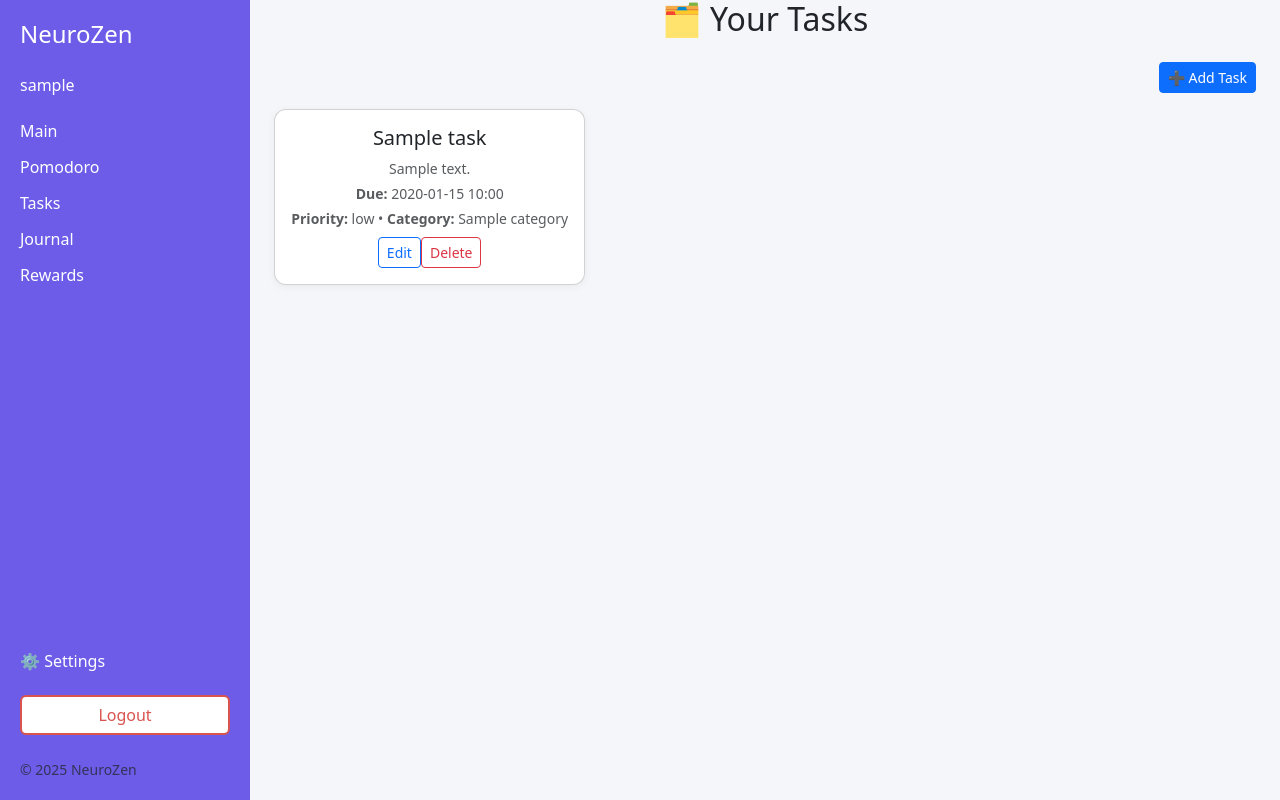
After one commit to nattkacz/NeuroZen, a Django app: page /tasks/ in a window 1280 px wide. The commit adds this page. Run offline with Django 5.2, Linux system fonts and the light colour scheme; a user stored in the database is signed in; tables that the repository leaves empty hold one stand-in row (values such as "Sample post"); some libraries are stand-ins or nearby versions.

Commit message:
Add create/list views for Task with tamplates and use DateTimeField for due_date

```diff
--- a/core/models.py
+++ b/core/models.py
@@ -91,7 +91,7 @@ class Category(models.Model):
         unique_together = ['name', 'user']
 
     def __str__(self):
-        return f"{self.name} ({self.user.username})"
+        return f"{self.name}"
 
     @classmethod
     def create_default_categories(cls, user):
@@ -121,7 +121,7 @@ class Task(models.Model):
     user = models.ForeignKey(User, on_delete=models.CASCADE)
     title = models.CharField(max_length=100)
     description = models.TextField(blank=True)
-    due_date = models.DateField(null=True, blank=True)
+    due_date = models.DateTimeField(null=True, blank=True)
     priority = models.CharField(max_length=20, choices=PRIORITY_CHOICES)
     status = models.CharField(max_length=20, choices=STATUS_CHOICES)
     category = models.ForeignKey(Category, on_delete=models.CASCADE, related_name='tasks')
@@ -131,7 +131,7 @@ class Task(models.Model):
     actual_completed_at = models.DateTimeField(null=True, blank=True, help_text='Actual time in minutes')
 
     def __str__(self):
-        return f"{self.title} ({self.user.username})"
+        return f"{self.title}"
 
     def save(self, *args, **kwargs):
         if self.status == 'completed' and not self.completed_at:
--- a/core/templates/core/dashboard.html
+++ b/core/templates/core/dashboard.html
@@ -25,7 +25,7 @@
         <div class="card-body text-center">
           <h5 class="card-title">Today's Tasks</h5>
           <p class="card-text text-muted">You have {{ tasks|length }} task{{ tasks|length|pluralize }} due today.</p>
-          <a href="#" class="btn btn-outline btn-sm">View Tasks</a>
+          <a href="{% url 'task_list' %}" class="btn btn-outline btn-sm">View Tasks</a>
         </div>
       </div>
     </div>
--- /dev/null
+++ b/core/templates/core/task_list.html
@@ -0,0 +1,37 @@
+{% extends 'base_dashboard.html' %}
+{% block title %}Your Tasks - NeuroZen{% endblock %}
+
+{% block content %}
+<div class="container-fluid px-4">
+  <h2 class="mb-4 text-center">🗂️ Your Tasks</h2>
+
+  <div class="text-end mb-3">
+    <a href="{% url 'task_create' %}" class="btn btn-sm btn-primary">➕ Add Task</a>
+  </div>
+
+  {% if tasks %}
+    <div class="row row-cols-1 row-cols-md-2 row-cols-lg-3 g-4">
+      {% for task in tasks %}
+        <div class="col d-flex">
+          <div class="card flex-fill h-100">
+            <div class="card-body">
+              <h5 class="card-title">{{ task.title }}</h5>
+              <p class="card-text text-muted small mb-1">{{ task.description|default:"No description." }}</p>
+              <p class="text-muted small mb-1"><strong>Due:</strong> {{ task.due_date|date:"Y-m-d H:i" }}</p>
+              <p class="text-muted small mb-2">
+                <strong>Priority:</strong> {{ task.priority }}{% if task.category %} • <strong>Category:</strong> {{ task.category }}{% endif %}
+              </p>
+              <div class="d-flex justify-content-between">
+                <a href="" class="btn btn-sm btn-outline-primary">Edit</a>
+                <a href="" class="btn btn-sm btn-outline-danger">Delete</a>
+              </div>
+            </div>
+          </div>
+        </div>
+      {% endfor %}
+    </div>
+  {% else %}
+    <p class="text-muted text-center">No tasks yet. Add one to get started!</p>
+  {% endif %}
+</div>
+{% endblock %}
--- a/core/views.py
+++ b/core/views.py
@@ -2,7 +2,7 @@ from django.shortcuts import render, redirect
 from django.contrib.auth.forms import AuthenticationForm
 from django.contrib.auth import login, logout
 from django.contrib.auth.decorators import login_required
-from core.forms import UserRegisterForm
+from core.forms import UserRegisterForm, TaskForm
 from core.models import Task, DailyQuote, MoodEntry, PomodoroSession, Category, BreathingExercise
 from datetime import date
 from django.utils import timezone
@@ -80,3 +80,30 @@ def dashboard(request):
     }
 
     return render(request, 'core/dashboard.html', context)
+
+@login_required
+def task_list(request):
+    user = request.user
+    tasks = Task.objects.filter(user=user).order_by('due_date', 'priority')
+
+    context = {
+        'tasks': tasks,
+    }
+    return render(request, 'core/task_list.html', context)
+
+@login_required
+def task_create(request):
+    if request.method == 'POST':
+        form = TaskForm(request.POST, user=request.user)
+        if form.is_valid():
+            task = form.save(commit=False)
+            task.user = request.user
+            task.save()
+            return redirect('task_list')
+    else:
+            form = TaskForm(user=request.user)
+
+    context = {
+        'form': form,
+    }
+    return render(request, 'core/task_form.html', context)
--- a/neurozen_app/urls.py
+++ b/neurozen_app/urls.py
@@ -1,7 +1,7 @@
 from django.contrib import admin
 from django.urls import path
 from core import views
-from django.contrib.auth.views import LogoutView
+
 
 app_name = 'core'
 
@@ -12,4 +12,6 @@ urlpatterns = [
     path('dashboard/', views.dashboard, name='dashboard'),
     path('login/', views.login_view, name='login'),
     path('logout/', views.logout_view, name='logout'),
+    path('tasks/', views.task_list, name='task_list'),
+    path('tasks/create/', views.task_create, name='task_create'),
 ]
```
Also changed, not shown: core/forms.py (+8 -4 lines), core/templates/core/task_form.html (added, +35 -0 lines), core/migrations/0004_alter_task_due_date.py (added).
